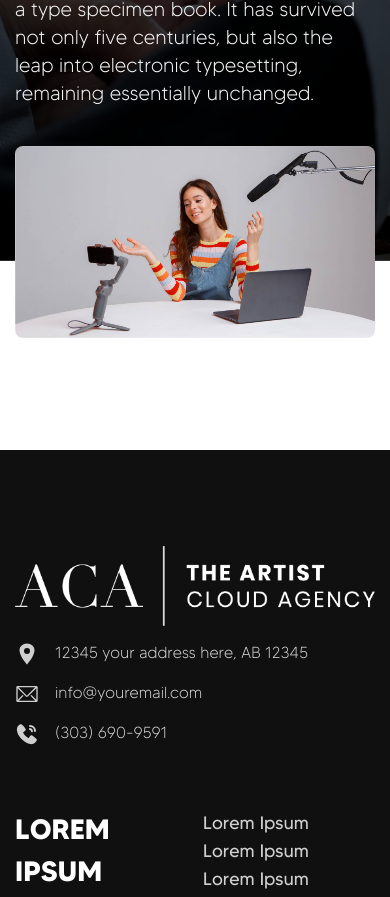
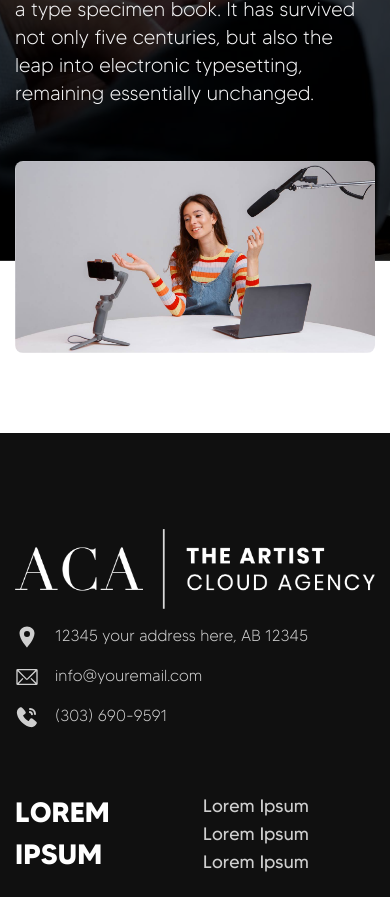
Before and after one commit to alamincoders/leading-page-react-vite-tailwindcss, a React (Vite) app: page / in a window 390 px wide. Shown: the part 7766-8663 px from the top of the page. Built offline with nearby package versions, Linux system fonts and the light colour scheme.

Commit message:
updated help

```diff
--- a/src/components/screen/Help.jsx
+++ b/src/components/screen/Help.jsx
@@ -29,7 +29,7 @@ const Help = () => {
           </div>
         </div>
       </div>
-      <div className="relative -mt-[115px] sm:-mt-[190px] lg:-mt-[270px] xl:-mt-[350px] z-10 mb-28 sm:mb-32 lg:mb-36 xl:mb-40 2xl:mb-48">
+      <div className="relative -mt-[100px] sm:-mt-[190px] lg:-mt-[270px] xl:-mt-[350px] z-10 mb-20 sm:mb-32 lg:mb-36 xl:mb-40 2xl:mb-48">
         <div className="container_fluid">
           <img className="w-full h-full object-cover object-center rounded-lg" src={bg2} alt="" />
         </div>
```
